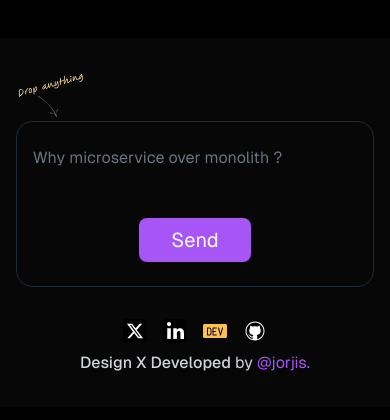
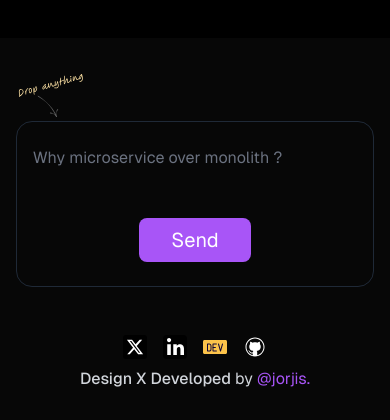
Before and after one commit to jorjishasan/portfolio, a Next.js app: page / in a window 390 px wide. Shown: the part 3932-4352 px from the top of the page. Built offline with nearby package versions, Linux system fonts and the light colour scheme; no server answers.

Commit message:
refactor: adjust gap sizes in Footer component for improved layout consistency

```diff
--- a/src/components/sections/Footer.js
+++ b/src/components/sections/Footer.js
@@ -9,7 +9,7 @@ const Footer = () => {
   return (
     <footer className="mt-section-padding-y bg-[#070707] p-4 py-section-padding-y md:mt-section-margin-y-md md:py-section-padding-y-md lg:mt-section-margin-y-lg lg:py-section-padding-y-lg">
       <div
-        className="mx-auto flex flex-col items-center justify-center gap-8 md:gap-12 lg:flex-row lg:gap-40"
+        className="mx-auto flex flex-col items-center justify-center gap-12 md:gap-16"
         style={{ maxWidth: maxContainerWidth }}
       >
         <FooterLeft />
```
